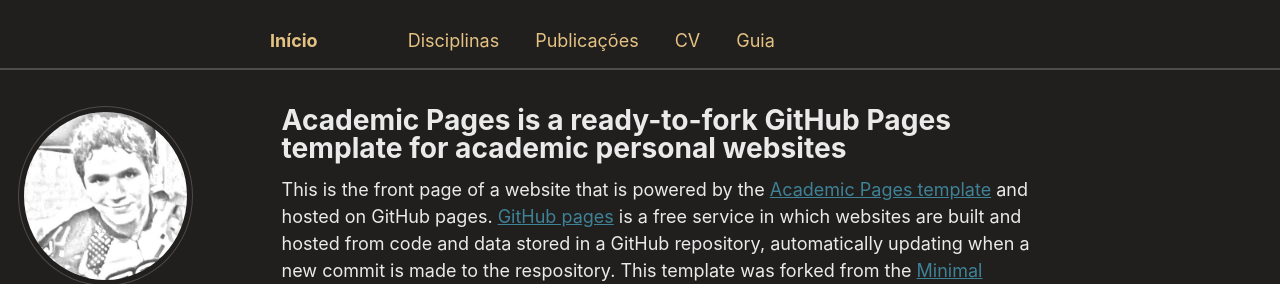
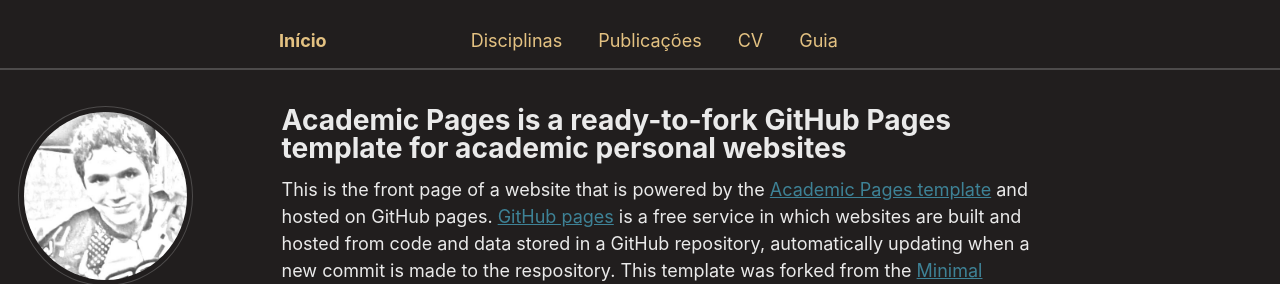
Before and after one commit to antmelo/antmelo.github.io, a Jekyll site: the page built from _pages/about.md, in a window 1280 px wide. Shown: the top 284 px of the page. Built offline with Jekyll 4.4.1, drawn with Linux system fonts in a browser that asks for light colours; some web fonts are replaced.

Commit message:
Update _masthead.scss

```diff
--- a/_sass/_masthead.scss
+++ b/_sass/_masthead.scss
@@ -52,8 +52,8 @@
   white-space: nowrap;
 
   &--lg {
-    padding-right: 3em;
-    padding-left: 14em;
+    padding-right: 6em;
+    padding-left: 14.5em;
     font-weight: 700;
   }
 }
```
